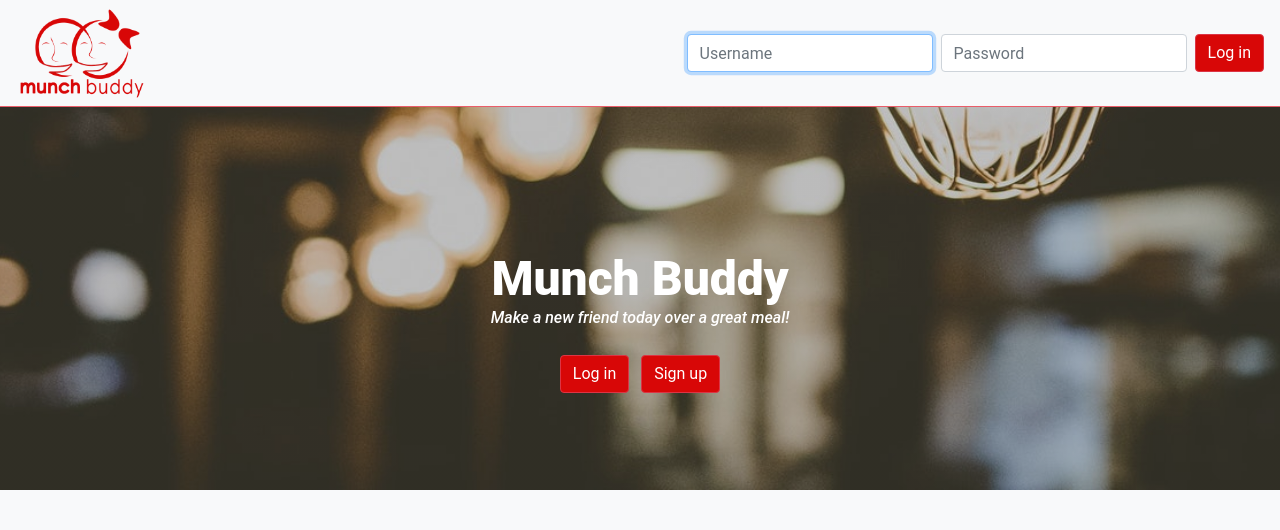
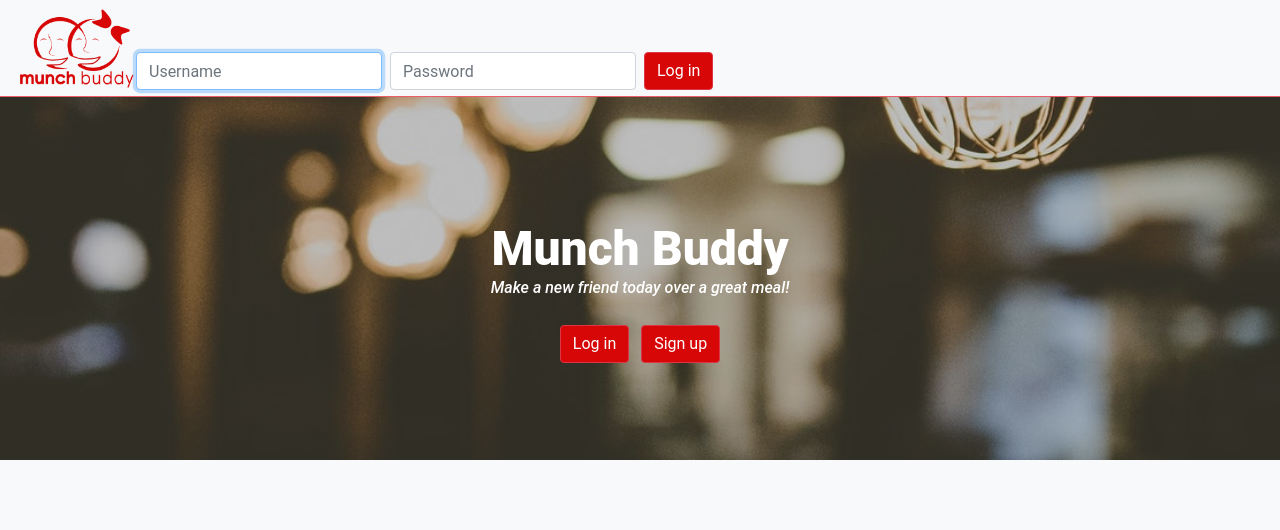
Before and after one commit to nochemargarita/Munch-Buddy, a Flask app: page / in a window 1280 px wide. Shown: the top 530 px of the page. Run offline with Flask 2, Linux system fonts and the light colour scheme; some libraries are stand-ins or nearby versions.

Commit message:
Deleted some css codes.

```diff
--- a/static/css/styles.css
+++ b/static/css/styles.css
@@ -14,7 +14,10 @@ body {
     font-family: 'Roboto', sans-serif;
 }
 
- .bo {padding-top: 70px;}
+ .bo {
+    padding-top: 70px;
+}
+
 
 
 .nav-brand {
@@ -22,6 +25,16 @@ body {
     color: #E84855;
     font-weight: 900;
     font-size: 35px;
+}
+
+.nav-log1 {
+    position: relative;
+
+}
+
+.nav-log {
+    position: absolute;
+    bottom: 6px;
 }
 
 
--- a/templates/homepage.html
+++ b/templates/homepage.html
@@ -1,25 +1,20 @@
 {% extends 'base.html' %}
 {% block content %}
     <body class="text-center bg-light">
-        <div class="container-fluid nav-munch">
-            <div class="col-12 hi nav-munch">
+        <div class="row">
             <nav class="navbar navbar-expand-lg navbar-light bg-light fixed-top">
-                <img src="/static/logo3.png" height="90" width="130">
+                <img src="/static/logo3.png" height="80" width="120">
                 <button class="navbar-toggler" type="button" data-toggle="collapse" data-target="#navbarNavAltMarkup" aria-controls="navbarNavAltMarkup" aria-expanded="false" aria-label="Toggle navigation">
                     <span class="navbar-toggler-icon"></span>
                 </button>
                 <div class="collapse navbar-collapse" id="navbarNavAltMarkup">
-                    <div class="navbar-nav ml-auto">
-                        <form class='form-inline my-2 my-lg-0' action='/login' method='post'>
+                    <form class='form-inline my-2 my-lg-0 nav-log ml-auto' action='/login' method='post'>
                         <input class="form-control mr-sm-2" type='text' name='username' placeholder='Username' required autofocus>
                         <input class="form-control mr-sm-2" type='password' name='password' placeholder='Password' required autofocus>
                         <button class="btn btn-danger my-2 my-sm-0" type="submit">Log in</button>
                     </form>
-
-                    </div>
                 </div>
             </nav>
-            </div>
         </div>
 
         <div id="home-page-container" class='container home-page-font'>
@@ -42,7 +37,9 @@
                 <input id='submit-info' type="submit" value="Sign Up" class="btn btn-danger btn-lg btn-primary btn-block">
             </form>
         </div>
-            <script src="https://code.jquery.com/jquery-3.2.1.min.js"></script>
+        <script src="https://code.jquery.com/jquery-3.2.1.slim.min.js" integrity="sha384-KJ3o2DKtIkvYIK3UENzmM7KCkRr/rE9/Qpg6aAZGJwFDMVNA/GpGFF93hXpG5KkN" crossorigin="anonymous"></script>
+        <script src="https://cdnjs.cloudflare.com/ajax/libs/popper.js/1.12.9/umd/popper.min.js" integrity="sha384-ApNbgh9B+Y1QKtv3Rn7W3mgPxhU9K/ScQsAP7hUibX39j7fakFPskvXusvfa0b4Q" crossorigin="anonymous"></script>
+        <script src="https://maxcdn.bootstrapcdn.com/bootstrap/4.0.0/js/bootstrap.min.js" integrity="sha384-JZR6Spejh4U02d8jOt6vLEHfe/JQGiRRSQQxSfFWpi1MquVdAyjUar5+76PVCmYl" crossorigin="anonymous"></script>
         <script>
 
             $('button#signup').on('click', function(evt) {
```
Lines whose indentation alone changed are shown as unchanged.
